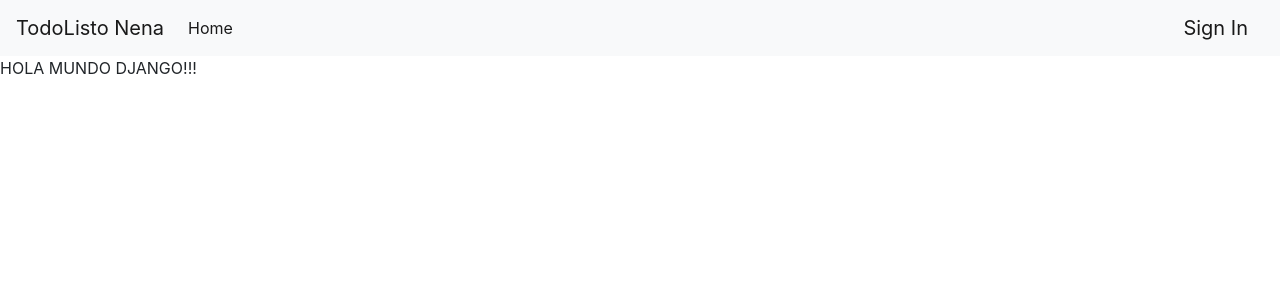
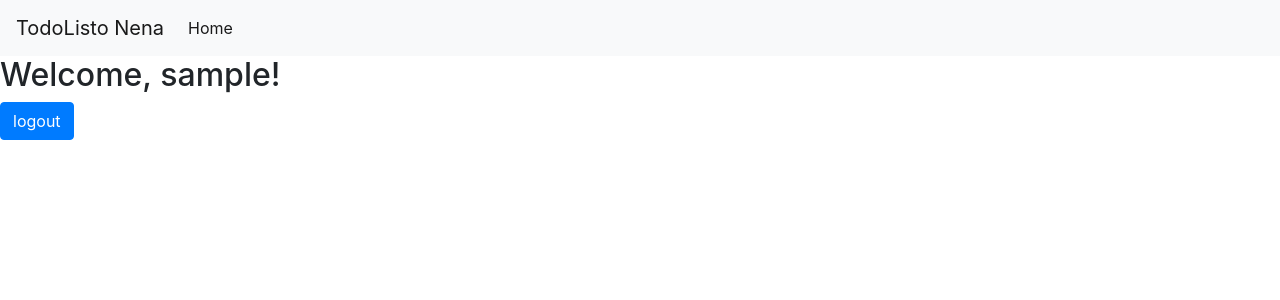
Before and after one commit to scarrascofuentes/todolisto_django, a Django app: page /todolisto/home in a window 1280 px wide. Shown: the top 300 px of the page. Run offline with Django 3.2, Linux system fonts and the light colour scheme; the visitor is signed in with stand-in values (Sample User, id 1); some libraries are stand-ins or nearby versions.

Commit message:
Feat: ahora se puede cerrar sesión una vez logueado

```diff
--- a/main/templates/home.html
+++ b/main/templates/home.html
@@ -1,7 +1,9 @@
-{% extends 'base.html' %}
+{% extends 'base2.html' %}
 
 {% block content %}
 
-HOLA MUNDO DJANGO!!!
+ <h2>Welcome, {{ user.username }}!</h2>
+
+ <a href="{% url 'logout' %}"> <button type="button" class="btn btn-primary" name="button"> logout</button> </a>
 
 {% endblock content %}
```
